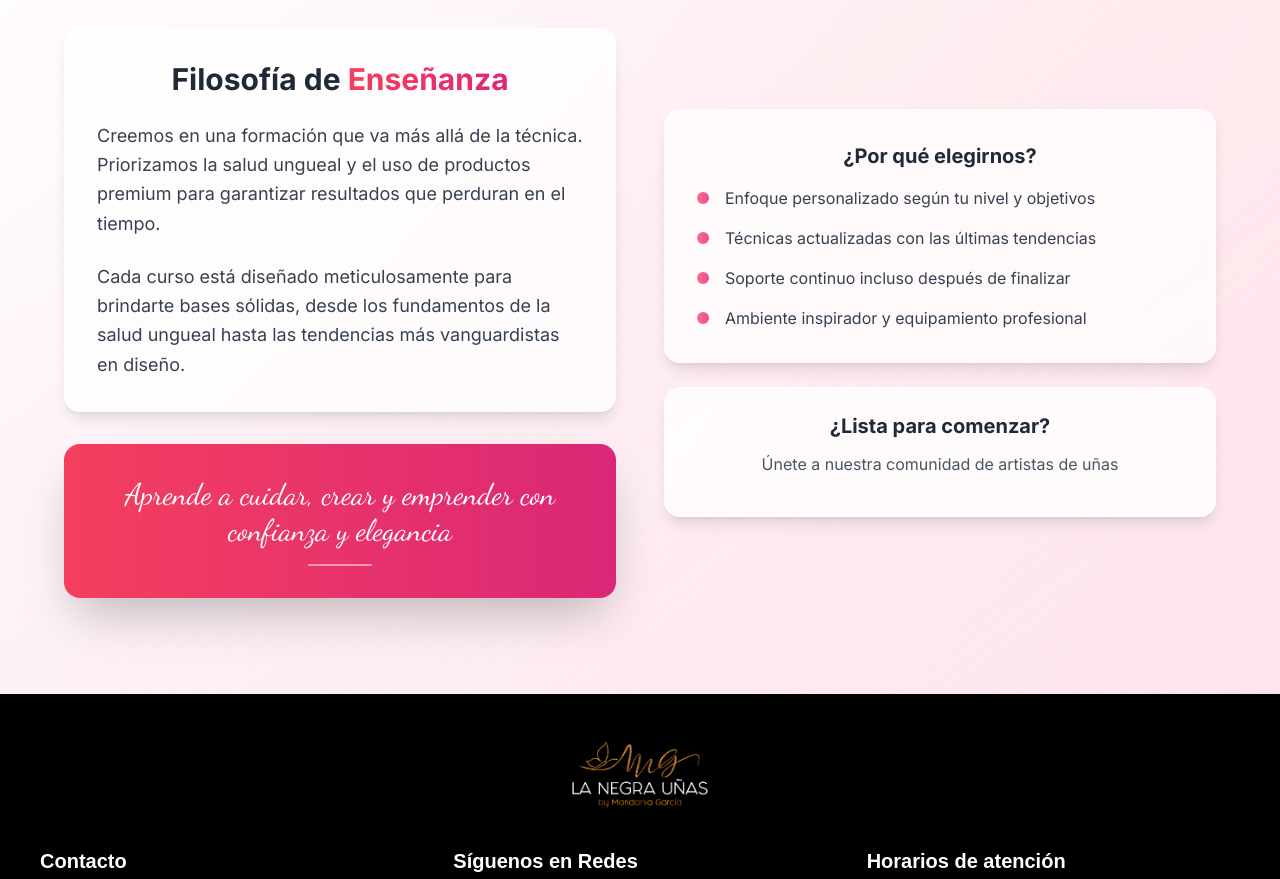
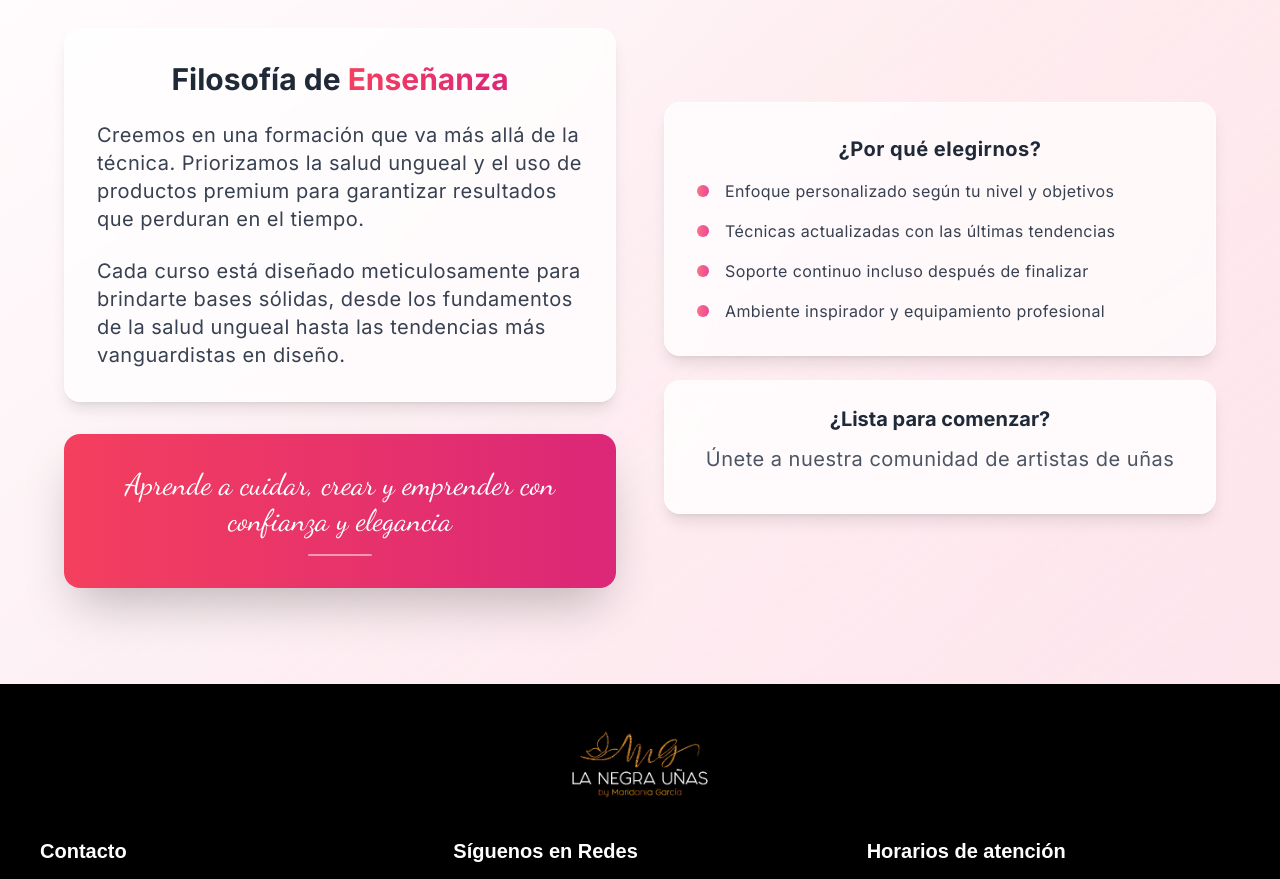
Before and after one commit to kevkarlion/la-negra-nails, a Next.js app: page /cursos in a window 1280 px wide. Shown: the part 1840-2719 px from the top of the page. Built offline with nearby package versions, Linux system fonts and the light colour scheme.

Commit message:
page cursos presenciales styles update

```diff
--- a/src/pages/CursosUnificados/CursosUnificados.tsx
+++ b/src/pages/CursosUnificados/CursosUnificados.tsx
@@ -35,12 +35,12 @@ const CursosUnificados = () => {
 
         {/* Encabezado Elegante */}
         <div className="relative z-10 text-center pt-8">
-          <div className="mb-12 flex flex-col items-center">
+          <div className="lg:mb-12 flex flex-col items-center">
             <h1 className={`${dancingScript.className} mb-2 font-title font-bold text-black text-5xl sm:text-[3rem] md:text-[4rem] `}>
               Cursos Presenciales
             </h1>
             <div className=" mt-2 w-24 h-[2px] bg-gradient-to-r from-rose-400 to-pink-500 mx-auto mb-6 rounded-full"></div>
-            <p className=" text-center text-base lg:text-xl lg:tracking-wide tracking-wider font-sans text-black mb-9 lg:w-4/6">
+            <p className=" text-center text-base lg:text-xl lg:tracking-wide tracking-wider font-sans text-black lg:mb-9 lg:w-4/6">
               Descubre el arte de la manicura profesional en un ambiente íntimo y exclusivo
             </p>
           </div>
@@ -178,11 +178,11 @@ const CursosUnificados = () => {
                 <h3 className="text-2xl md:text-3xl font-bold text-gray-800 mb-6 text-center">
                   Filosofía de <span className="text-transparent bg-gradient-to-r from-rose-500 to-pink-600 bg-clip-text">Enseñanza</span>
                 </h3>
-                <p className="text-lg text-gray-700 leading-relaxed font-light mb-6">
+                <p className="text-center text-base lg:text-xl lg:tracking-wide lg:text-left tracking-wider text-gray-700 leading-relaxed font-light mb-6">
                   Creemos en una formación que va más allá de la técnica. Priorizamos la salud ungueal
                   y el uso de productos premium para garantizar resultados que perduran en el tiempo.
                 </p>
-                <p className="text-lg text-gray-700 leading-relaxed font-light">
+                <p className="text-center text-base lg:text-xl lg:tracking-wide lg:text-left tracking-wider text-gray-700 leading-relaxed font-light">
                   Cada curso está diseñado meticulosamente para brindarte bases sólidas, desde los
                   fundamentos de la salud ungueal hasta las tendencias más vanguardistas en diseño.
                 </p>
@@ -200,25 +200,25 @@ const CursosUnificados = () => {
             {/* Información Adicional */}
             <div className="space-y-6">
               <div className="bg-white/70 backdrop-blur-sm rounded-2xl p-8 shadow-lg border border-white/50">
-                <h4 className="text-xl font-semibold text-gray-800 mb-4 text-center">
+                <h4 className="font-semibold text-gray-800 mb-4 text-center text-base lg:text-xl lg:tracking-wide">
                   ¿Por qué elegirnos?
                 </h4>
                 <ul className="space-y-4 text-gray-700 font-light">
                   <li className="flex items-center">
                     <div className="w-3 h-3 bg-gradient-to-r from-rose-400 to-pink-500 rounded-full mr-4"></div>
-                    <span>Enfoque personalizado según tu nivel y objetivos</span>
+                    <span className=" lg:tracking-wide tracking-wider">Enfoque personalizado según tu nivel y objetivos</span>
+                  </li>
+                  <li className="flex items-center">
+                    <div className="w-3 h-3 bg-gradient-to-r from-rose-400 to-pink-500 rounded-full mr-4 text-base lg:text-xl lg:tracking-wide"></div>
+                    <span className=" lg:tracking-wide tracking-wider">Técnicas actualizadas con las últimas tendencias</span>
                   </li>
                   <li className="flex items-center">
                     <div className="w-3 h-3 bg-gradient-to-r from-rose-400 to-pink-500 rounded-full mr-4"></div>
-                    <span>Técnicas actualizadas con las últimas tendencias</span>
+                    <span className=" lg:tracking-wide tracking-wider">Soporte continuo incluso después de finalizar</span>
                   </li>
                   <li className="flex items-center">
                     <div className="w-3 h-3 bg-gradient-to-r from-rose-400 to-pink-500 rounded-full mr-4"></div>
-                    <span>Soporte continuo incluso después de finalizar</span>
-                  </li>
-                  <li className="flex items-center">
-                    <div className="w-3 h-3 bg-gradient-to-r from-rose-400 to-pink-500 rounded-full mr-4"></div>
-                    <span>Ambiente inspirador y equipamiento profesional</span>
+                    <span className=" lg:tracking-wide tracking-wider">Ambiente inspirador y equipamiento profesional</span>
                   </li>
                 </ul>
               </div>
@@ -229,14 +229,14 @@ const CursosUnificados = () => {
                   <h3 className="text-xl font-semibold text-gray-800 mb-3">
                     ¿Lista para comenzar?
                   </h3>
-                  <p className="text-gray-600 font-light mb-4">
+                  <p className="text-gray-600 font-light mb-4 text-center text-base lg:text-xl lg:tracking-wide">
                     Únete a nuestra comunidad de artistas de uñas
                   </p>
                   <div className="transform hover:scale-105 transition-all duration-300">
                     <ButtonLink
                       text="Contactar Ahora"
                       href="https://wa.me/5492984207525"
-                      textColor="text-white"
+                      textColor="text-black"
                       bgColor="bg-gradient-to-r from-rose-500 to-pink-600"
                     />
                   </div>
```
